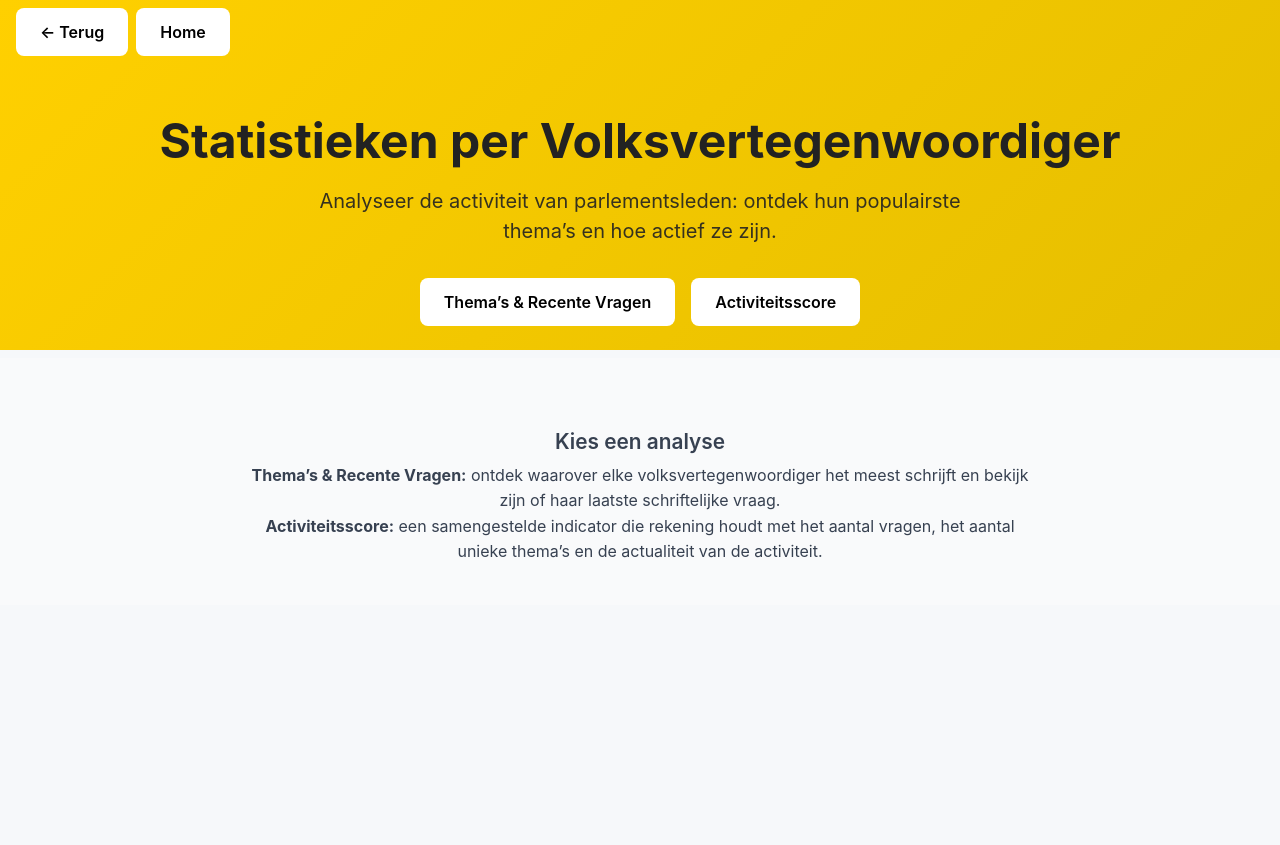
After one commit to A-D-DBS-application/web-application-2025-group-8, a Flask app: page /statistieken/vv in a window 1280 px wide. The commit adds this page. Shown: the top 845 px of the page. Run offline with Flask 3, Linux system fonts and the light colour scheme.

Commit message:
2e algoritme

```diff
--- a/app/routes.py
+++ b/app/routes.py
@@ -227,8 +227,8 @@ def statistieken_fractie():
     )
 
 
-@main.route("/statistieken/personen")
-def statistieken_personen():
+@main.route("/statistieken/vv/themas")
+def statistieken_vv_themas():
     sort = request.args.get("sort", "asc")
 
     # Haal in één keer alle niet-minister functies met personen en thema’s op
@@ -287,7 +287,7 @@ def statistieken_personen():
     # Sorteren op naam
     resultaat.sort(key=lambda x: x["naam"].lower(), reverse=(sort == "desc"))
 
-    return render_template("statistieken_personen.html", data=resultaat, sort=sort)
+    return render_template("statistieken_vv_themas.html", data=resultaat, sort=sort)
 
 
 
@@ -477,6 +477,83 @@ def statistieken_priority():
         themas=themas,
         geselecteerd_thema_id=geselecteerd_thema_id
     )
+
+
+
+
+
+def bereken_activiteitsscore(aantal_vragen, unieke_themas, gemiddelde_maanden_oud):
+    """
+    Combineer aantal vragen, themadiversiteit en actualiteit in één samengestelde score.
+    """
+    # Recenter = hogere actualiteitsscore
+    actualiteit_score = max(0, 1 - (gemiddelde_maanden_oud / 12))
+    # Weging: 60% aantal vragen, 30% diversiteit, 10% recentheid
+    return round((aantal_vragen * 0.6) + (unieke_themas * 0.3) + (actualiteit_score * 10), 2)
+
+
+#2e algoritme: activiteitsscore
+
+@main.route("/statistieken/vv")
+def statistieken_vv():
+    return render_template("statistieken_vv.html")
+
+@main.route("/statistieken/activiteit")
+@cache.cached(timeout=3600)
+def activiteitsscore():
+    """
+    Toont de samengestelde activiteitsscore per volksvertegenwoordiger.
+    Componenten:
+    - Aantal schriftelijke vragen (volume)
+    - Aantal unieke thema’s (diversiteit)
+    - Gemiddelde ouderdom van vragen (actualiteit, in dagen)
+    """
+
+    rows = (
+        db.session.query(
+            Persoon.id.label("id"),
+            Persoon.voornaam,
+            Persoon.naam,
+            Fractie.naam.label("fractie_naam"),
+            func.count(SchriftelijkeVragen.id).label("aantal_vragen"),
+            func.count(func.distinct(ThemaKoppeling.id_thm)).label("unieke_themas"),
+            func.array_agg(SchriftelijkeVragen.ingediend).label("alle_datums")
+        )
+        .join(Persoonfunctie, Persoonfunctie.id_prs == Persoon.id)
+        .join(Fractie, Fractie.id == Persoonfunctie.id_frc)
+        .join(SchriftelijkeVragen, SchriftelijkeVragen.id_prsfnc_vs == Persoonfunctie.id)
+        .join(ThemaKoppeling, ThemaKoppeling.id_schv == SchriftelijkeVragen.id)
+        .group_by(Persoon.id, Persoon.voornaam, Persoon.naam, Fractie.naam)
+        .having(func.count(SchriftelijkeVragen.id) > 3)
+        .all()
+    )
+
+    vandaag = date.today()
+    data = []
+
+    for r in rows:
+        datums = [d for d in (r.alle_datums or []) if d is not None]
+        if datums:
+            gemiddelde_dagen = sum((vandaag - d).days for d in datums) / len(datums)
+        else:
+            gemiddelde_dagen = 0
+
+        score = bereken_activiteitsscore(r.aantal_vragen, r.unieke_themas, gemiddelde_dagen / 30)
+        data.append({
+            "naam": f"{r.voornaam} {r.naam}",
+            "fractie": r.fractie_naam,
+            "aantal_vragen": r.aantal_vragen,
+            "unieke_themas": r.unieke_themas,
+            "gem_dagen": round(gemiddelde_dagen, 1),
+            "score": score,
+        })
+
+    data.sort(key=lambda x: x["score"], reverse=True)
+
+    return render_template("statistieken_vv_activiteit.html", data=data)
+
+
+
 
 
 
--- a/app/templates/statistieken_overzicht.html
+++ b/app/templates/statistieken_overzicht.html
@@ -12,7 +12,7 @@
   <div class="hero-buttons">
     <a href="{{ url_for('main.statistieken_themas') }}" class="btn">Per Thema</a>
     <a href="{{ url_for('main.statistieken_fractie') }}" class="btn">Per Fractie</a>
-    <a href="{{ url_for('main.statistieken_personen') }}" class="btn">Per Volksvertegenwoordiger</a>
+    <a href="{{ url_for('main.statistieken_vv') }}" class="btn">Per Volksvertegenwoordiger</a>
     <a href="{{ url_for('main.statistieken_priority') }}" class="btn">Actualiteitsscore</a>
     <a href="{{ url_for('main.actiefste_per_thema_en_kieskring') }}" class="btn">Actiefste per Thema & Kieskring</a>
   </div>
--- /dev/null
+++ b/app/templates/statistieken_vv.html
@@ -0,0 +1,37 @@
+{% extends "base.html" %}
+
+{% block content %}
+
+<!-- HERO -->
+<section class="hero">
+  <div class="hero-content">
+    <h1 class="hero-title">Statistieken per Volksvertegenwoordiger</h1>
+    <p class="hero-subtitle">
+      Analyseer de activiteit van parlementsleden: ontdek hun populairste thema’s en hoe actief ze zijn.
+    </p>
+
+    <div class="hero-buttons">
+      <a href="{{ url_for('main.statistieken_vv_themas') }}" class="btn">
+        Thema’s & Recente Vragen
+      </a>
+      <a href="{{ url_for('main.activiteitsscore') }}" class="btn">
+        Activiteitsscore
+      </a>
+    </div>
+  </div>
+</section>
+
+<!-- INFO -->
+<section class="info-section">
+  <div class="info-container">
+    <h2 class="section-title">Kies een analyse</h2>
+    <p>
+      <strong>Thema’s & Recente Vragen:</strong> ontdek waarover elke volksvertegenwoordiger het meest schrijft
+      en bekijk zijn of haar laatste schriftelijke vraag.<br>
+      <strong>Activiteitsscore:</strong> een samengestelde indicator die rekening houdt met het aantal vragen,
+      het aantal unieke thema’s en de actualiteit van de activiteit.
+    </p>
+  </div>
+</section>
+
+{% endblock %}
--- a/app/templates/statistieken_personen.html
+++ b/app/templates/statistieken_vv_themas.html
@@ -18,10 +18,11 @@
         <tr>
           <!-- Klikbare kolomkop voor sorteren op naam -->
           <th>
-            <a href="{{ url_for('main.statistieken_personen', sort='asc' if sort == 'desc' else 'desc') }}"
-               style="text-decoration:none; color:inherit;">
+            <a href="{{ url_for('main.statistieken_vv_themas', sort='asc' if sort == 'desc' else 'desc') }}"
+                style="text-decoration:none; color:inherit;">
               Naam {% if sort == 'asc' %}⬆{% else %}⬇{% endif %}
             </a>
+
           </th>
           <th>Populairst Thema</th>
           <th>Aantal Vragen</th>
```
Also changed, not shown: app/templates/statistieken_vv_activiteit.html (added, +78 -0 lines).
